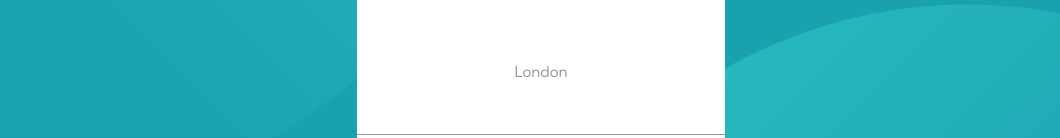
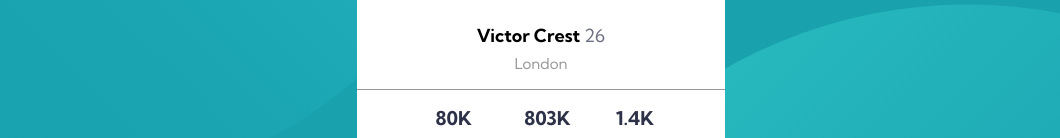
Before and after one commit to timiphil/Frontend-Mentor-Profile-card-component, a plain HTML site: page index.html in a window 1280 px wide. Shown: the part 404-542 px from the top of the page, without its empty margins (99-1159 px from the left). Drawn offline with Linux system fonts and the light colour scheme.

Commit message:
Update styles.css

```diff
--- a/styles.css
+++ b/styles.css
@@ -97,8 +97,6 @@ main {
   font-size: 15px;
   text-align: center;
   display: block;
-  padding: 0.5rem;
-  margin: 2.8rem;
 }
 /* styling the stats */
 .card .stats {
```
